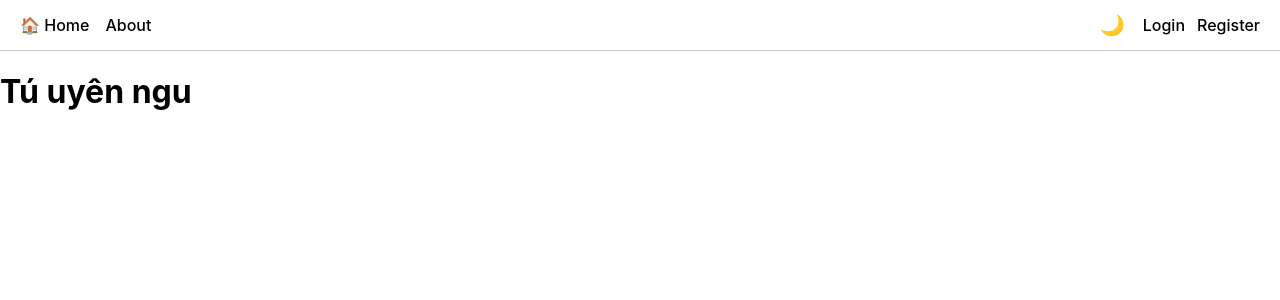
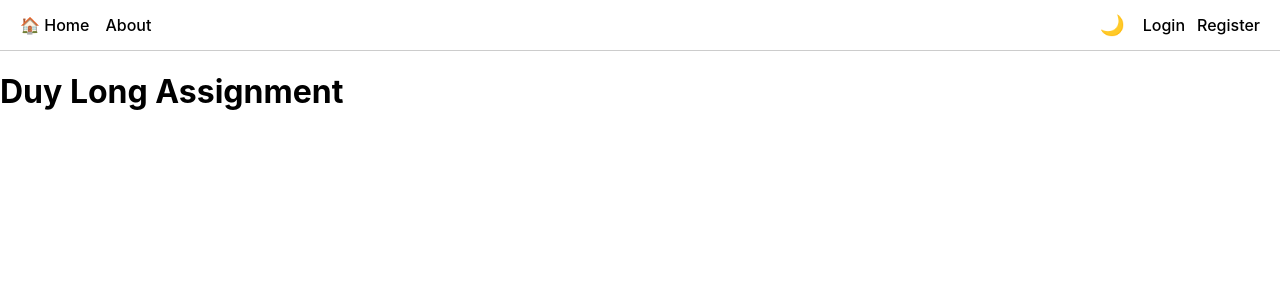
Before and after one commit to DuyLong-procoder/final-assignment-3, a React (Create React App) app: page / in a window 1280 px wide. Shown: the top 300 px of the page. Built offline with nearby package versions, Linux system fonts and the light colour scheme.

Commit message:
initial commit

```diff
--- a/src/pages/home.js
+++ b/src/pages/home.js
@@ -2,7 +2,7 @@
 import React from 'react';
 
 function Home() {
-  return <h1>Tú uyên ngu </h1>;
+  return <h1> Duy Long Assignment </h1>;
 }
 
 export default Home;
```
